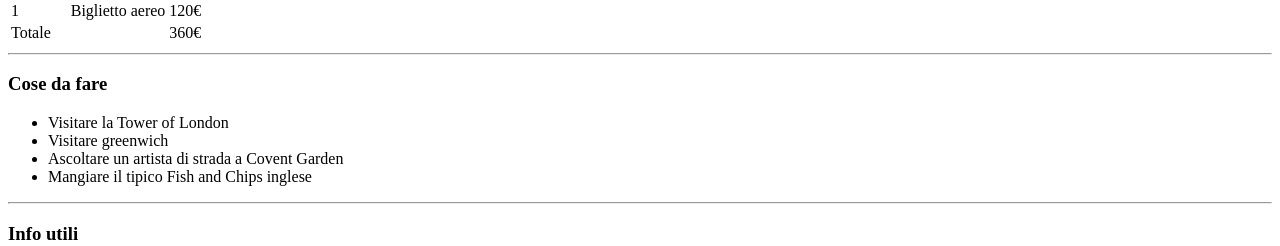
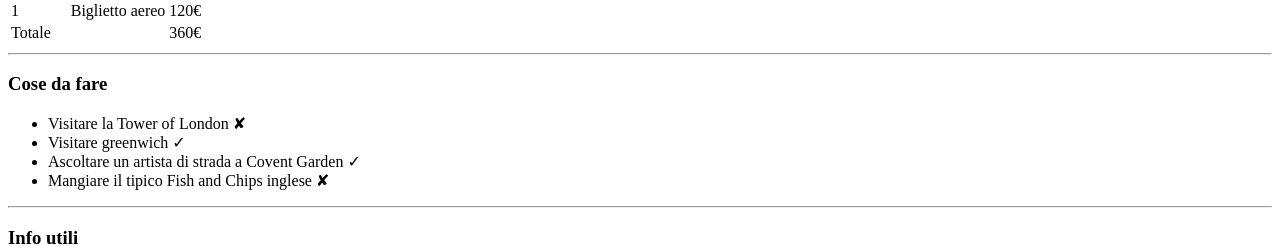
Before and after one commit to marrasluca/html-london-trip, a plain HTML site: page index.html in a window 1280 px wide. Shown: the part 828-1074 px from the top of the page. Drawn offline with Linux system fonts and the light colour scheme.

Commit message:
add: end of exercise

```diff
--- a/index.html
+++ b/index.html
@@ -7,9 +7,11 @@
 </head>
 <body>
    <h1>Il mio viaggio a londra</h1>
+
    <img src="img/pexels-bill-emrich-230794-0.jpg" alt="">
    <img src="img/pexels-bill-emrich-230794-1.jpg" alt="">
    <img src="img/pexels-bill-emrich-230794-2.jpg" alt="">
+
 <hr>
 
 <h2>Le mie spese</h2>
@@ -62,18 +64,20 @@
 
 <!-- prima lista puntata -->
 <ul>
-    <li>Visitare la Tower of London</li>
-    <li>Visitare greenwich</li>
-    <li>Ascoltare un artista di strada a Covent Garden</li>
-    <li>Mangiare il tipico Fish and Chips inglese</li>
+    <li>Visitare la Tower of London &#10008;</li>
+    <li>Visitare greenwich &#10003;</li>
+    <li>Ascoltare un artista di strada a Covent Garden &#10003;</li>
+    <li>Mangiare il tipico Fish and Chips inglese &#10008;</li>
   </ul>
 
   <hr>
 
   <h3>Info utili</h3>
 
+  <!-- lista numerata -->
   <ol>
     <li>Numeri utili di emergenza</li>
+       <!-- lista puntata -->
         <ul>
             <li><strong>999</strong> - Emergenza</li>
             <li><strong>101</strong> - Numero polizia</li>
```
